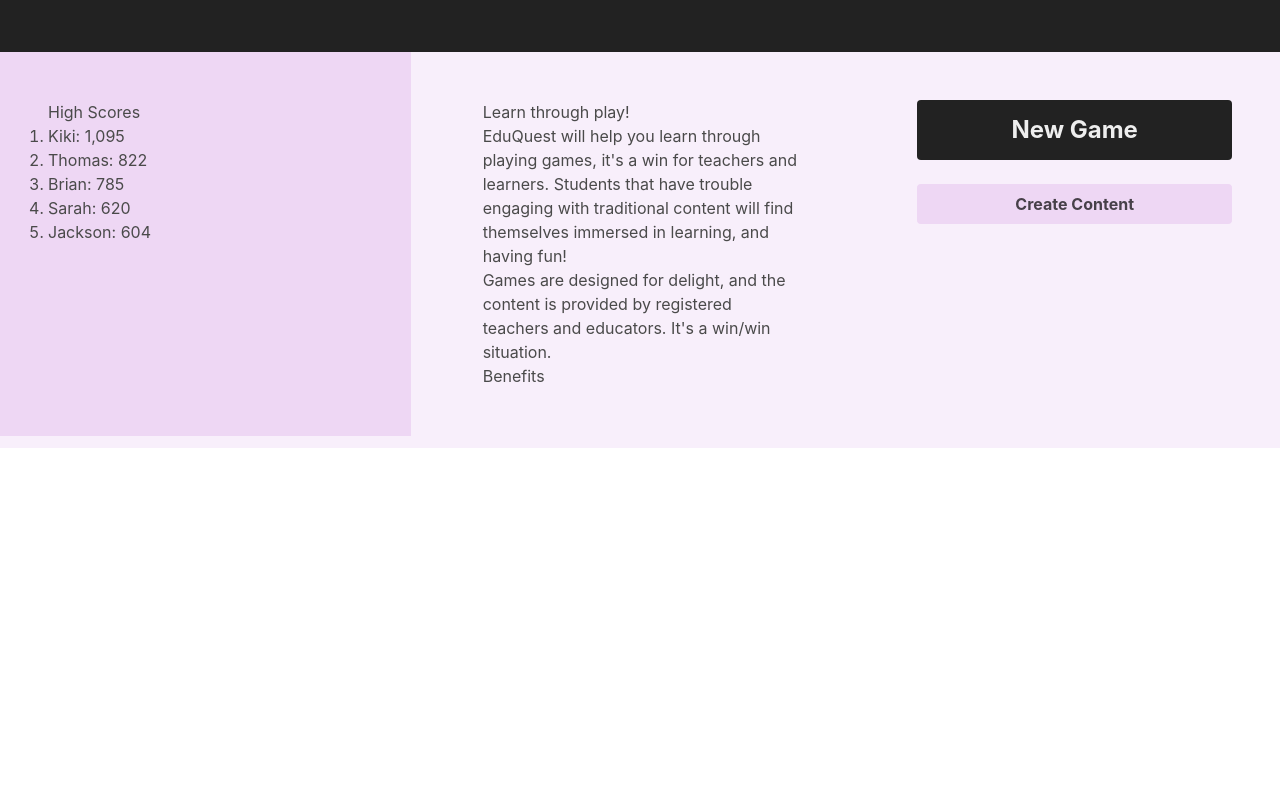
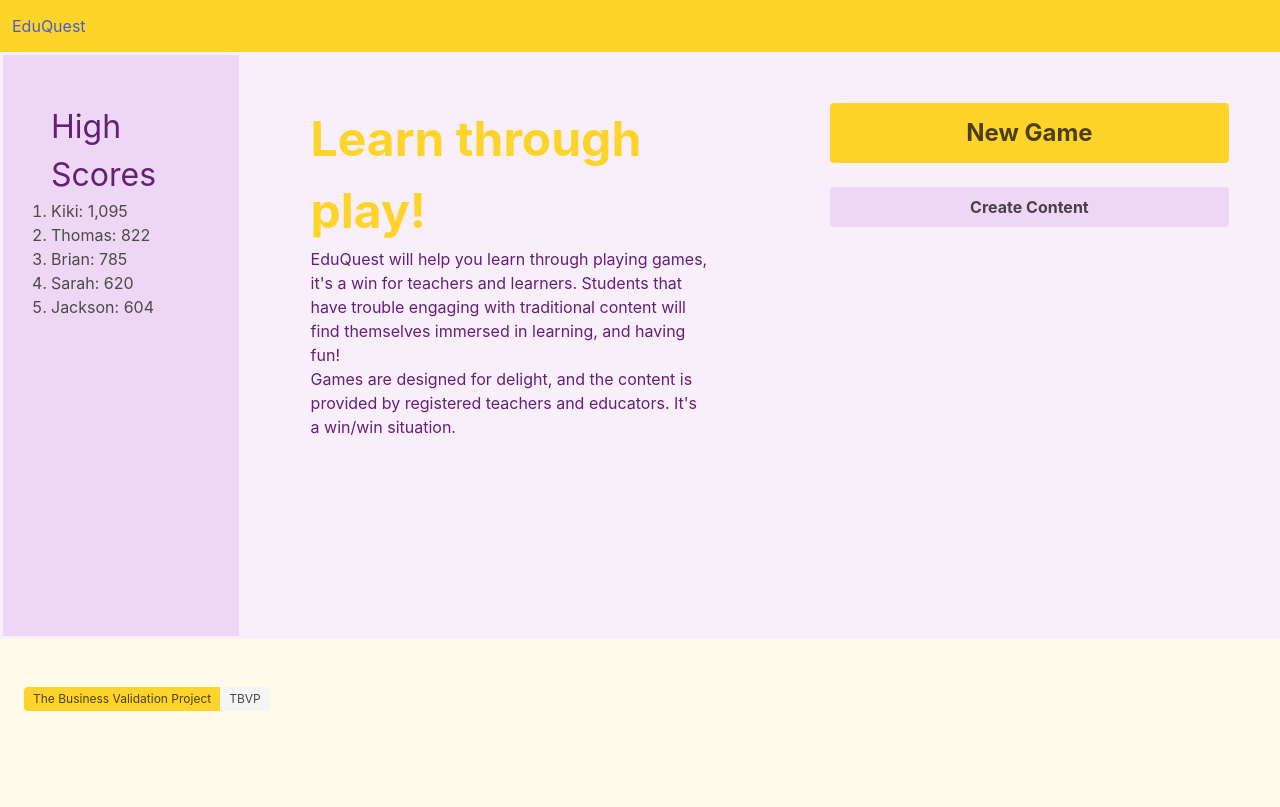
Before and after one commit to craigiansmith/eduquest, a Django app: page / in a window 1280 px wide. Before the commit the page ends 448 px from the top, so only its background shows below. Run offline with Django 3.2, Linux system fonts and the light colour scheme; style sheets or scripts are compiled from the project's sources; parts of the project's set-up code (start-up, migrations or seed data) failed here and were passed over.

Commit message:
Add content and styling to landing page

```diff
--- a/pages/templates/landing.html
+++ b/pages/templates/landing.html
@@ -1,10 +1,9 @@
 {% extends 'base.html' %}
 {% block content %}
-{# sidebar highscores#}
 <div class="columns has-background-info-light">
-    <div class="column">
+    <div class="column is-one-fifth">
         <section id="scores" class="section has-background-info">
-            <h2>High Scores</h2>
+            <h2 class="is-size-3 has-text-info-dark">High Scores</h2>
             <ol>
                 <li>
                     Kiki: 1,095
@@ -24,21 +23,17 @@
             </ol>
         </section>
     </div>
-{# main content copy#}
     <div class="column">
         <main class="section">
-            <h1>Learn through play!</h1>
-            <p>
-            EduQuest will help you learn through playing games, it's a win for teachers and learners. Students that have trouble engaging with traditional content will find themselves immersed in learning, and having fun!
-            </p>
-            <p>Games are designed for delight, and the content is provided by registered teachers and educators. It's a win/win situation.</p>
-            <h2>Benefits</h2>
-            <p></p>
-
+            <h1 class="is-size-1 has-text-weight-bold has-text-primary">Learn through play!</h1>
+            <div class="has-text-info-dark">
+              <p>
+              EduQuest will help you learn through playing games, it's a win for teachers and learners. Students that have trouble engaging with traditional content will find themselves immersed in learning, and having fun!
+              </p>
+              <p>Games are designed for delight, and the content is provided by registered teachers and educators. It's a win/win situation.</p>
+            </div>
         </main>
     </div>
-
-{# call to actions on right#}
     <div class="column">
         <section class="section">
             <div class="tile is-ancestor">
--- a/src/sass/landing-styles.scss
+++ b/src/sass/landing-styles.scss
@@ -1,7 +1,23 @@
-html, body, #content {
-  min-height: 100%;
+$primary: black !default;
+$info: #eee !default;
+$footer-height: 168px;
+
+html, body {
+  min-height: 100vh;
+}
+
+nav {
+}
+
+#content {
+  min-height: calc(100vh - (168px + 51px));
+  border: 3px solid $info;
 }
 
 #scores {
-  min-height: 100%;
+  min-height: calc(100vh - (168px + 51px));
 }
+
+footer {
+  height: 168px;
+}
--- a/src/sass/pages.scss
+++ b/src/sass/pages.scss
@@ -2,8 +2,10 @@
 
 @use '../../node_modules/bulma/bulma.sass' with (
     $info: #EED7F4,
-    $primary: #222,
-    $primary-invert: #eee
+    $primary: #ffd42a,
 );
 
-@use 'landing-styles.scss';
+@use 'landing-styles.scss' with (
+    $info: #EED7F4,
+    $primary: #ffd42a
+);
--- a/templates/base.html
+++ b/templates/base.html
@@ -14,10 +14,23 @@
     </head>
     <body>
         <nav class="navbar has-background-primary has-text-primary-invert">
+          <div class="navbar-brand">
+            <a class="navbar-item" href="/">EduQuest</a>
+          </div>
         </nav>
-        <div id="content">
+        <div id="content" class="has-background-info-light">
         {% block content %}
         {% endblock %}
         </div>
+        <footer class="footer has-background-primary-light">
+          <section class="has-text-centered">
+            <p>
+            <span class="tags has-addons">
+              <span class="tag is-primary">The Business Validation Project</span>
+              <a class="link tag has-backgroud-primary-light" href="https://tbvp.com.au">TBVP</a>
+            </span>
+            </p>
+          </section>
+        </footer>
     </body>
 </html>
```
